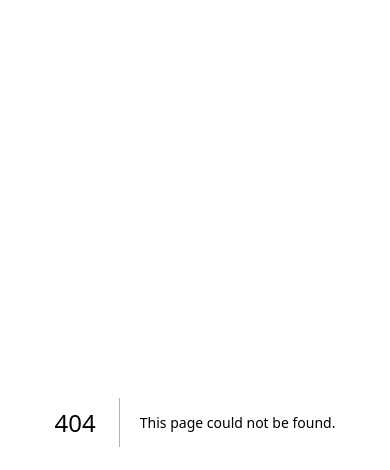
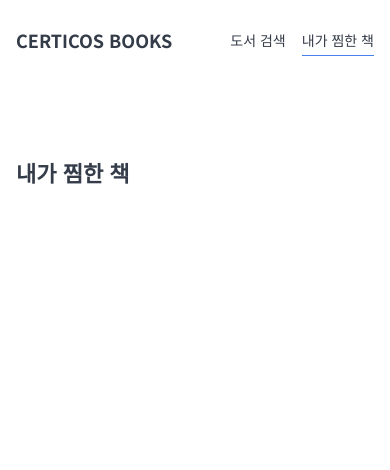
Before and after one commit to sseung95/cdri-books-kimseungwon, a Next.js app: page /likes in a window 390 px wide. Before the commit this address had no page. Shown: the top 470 px of the page. Built offline with nearby package versions, Linux system fonts and the light colour scheme.

Commit message:
feat: 공통 레이아웃 구성
- 로고와 메뉴로 된 헤더 추가, 현재 페이지 메뉴 강조
- 콘텐츠 폭을 관리하는 Container 추가 (본문 960px, 헤더 1600px)
- 도서 검색, 내가 찜한 책 페이지 추가
- 모바일 화면에서 헤더 크기·간격 축소

```diff
--- a/src/app/layout.tsx
+++ b/src/app/layout.tsx
@@ -1,5 +1,7 @@
 import type { Metadata } from "next";
 import { Noto_Sans_KR } from "next/font/google";
+import { Container } from "@/components/layout/container";
+import { Header } from "@/components/layout/header";
 import { QueryProvider } from "@/providers/query-provider";
 import "@/styles/globals.css";
 
@@ -16,7 +18,12 @@ export default function RootLayout({ children }: LayoutProps<"/">) {
   return (
     <html lang="ko" className={notoSansKr.variable}>
       <body>
-        <QueryProvider>{children}</QueryProvider>
+        <QueryProvider>
+          <Header />
+          <main className="pt-20">
+            <Container>{children}</Container>
+          </main>
+        </QueryProvider>
       </body>
     </html>
   );
--- /dev/null
+++ b/src/app/likes/page.tsx
@@ -0,0 +1,3 @@
+export default function LikesPage() {
+  return <h2 className="typo-title2">내가 찜한 책</h2>;
+}
--- a/src/app/page.tsx
+++ b/src/app/page.tsx
@@ -1,3 +1,3 @@
-export default function Home() {
-  return <div>CDRI Books</div>;
+export default function SearchPage() {
+  return <h2 className="typo-title2">도서 검색</h2>;
 }
--- /dev/null
+++ b/src/components/layout/container.tsx
@@ -0,0 +1,25 @@
+import type { ComponentProps } from "react";
+import { cn } from "@/lib/cn";
+
+// 콘텐츠 폭 + 좌우 여백 16px
+const SIZE_CLASS = {
+  default: "max-w-248", // 960px
+  wide: "max-w-408", // 1600px
+};
+
+interface ContainerProps extends ComponentProps<"div"> {
+  size?: keyof typeof SIZE_CLASS;
+}
+
+export function Container({
+  size = "default",
+  className,
+  ...props
+}: ContainerProps) {
+  return (
+    <div
+      className={cn("mx-auto w-full px-4", SIZE_CLASS[size], className)}
+      {...props}
+    />
+  );
+}
--- /dev/null
+++ b/src/components/layout/header.tsx
@@ -0,0 +1,29 @@
+import Link from "next/link";
+import { Container } from "@/components/layout/container";
+import { NavLink } from "@/components/layout/nav-link";
+
+const NAV_ITEMS = [
+  { href: "/", label: "도서 검색" },
+  { href: "/likes", label: "내가 찜한 책" },
+];
+
+export function Header() {
+  return (
+    <header>
+      <Container size="wide" className="flex h-20 items-center">
+        <Link href="/" className="typo-title3 md:typo-title1">
+          CERTICOS BOOKS
+        </Link>
+        {/* 로고와 메뉴 간격: 시안 400px, 화면이 좁으면 줄어든다. */}
+        <div aria-hidden className="min-w-4 flex-1 md:max-w-100" />
+        <nav className="flex gap-4 md:gap-14">
+          {NAV_ITEMS.map(({ href, label }) => (
+            <NavLink key={href} href={href}>
+              {label}
+            </NavLink>
+          ))}
+        </nav>
+      </Container>
+    </header>
+  );
+}
--- /dev/null
+++ b/src/components/layout/nav-link.tsx
@@ -0,0 +1,28 @@
+"use client";
+
+import Link from "next/link";
+import { usePathname } from "next/navigation";
+import type { ReactNode } from "react";
+import { cn } from "@/lib/cn";
+
+interface NavLinkProps {
+  href: string;
+  children: ReactNode;
+}
+
+export function NavLink({ href, children }: NavLinkProps) {
+  const isActive = usePathname() === href;
+
+  return (
+    <Link
+      href={href}
+      aria-current={isActive ? "page" : undefined}
+      className={cn(
+        "border-y border-transparent py-2 typo-body2 md:typo-body1",
+        isActive && "border-b-primary",
+      )}
+    >
+      {children}
+    </Link>
+  );
+}
```
